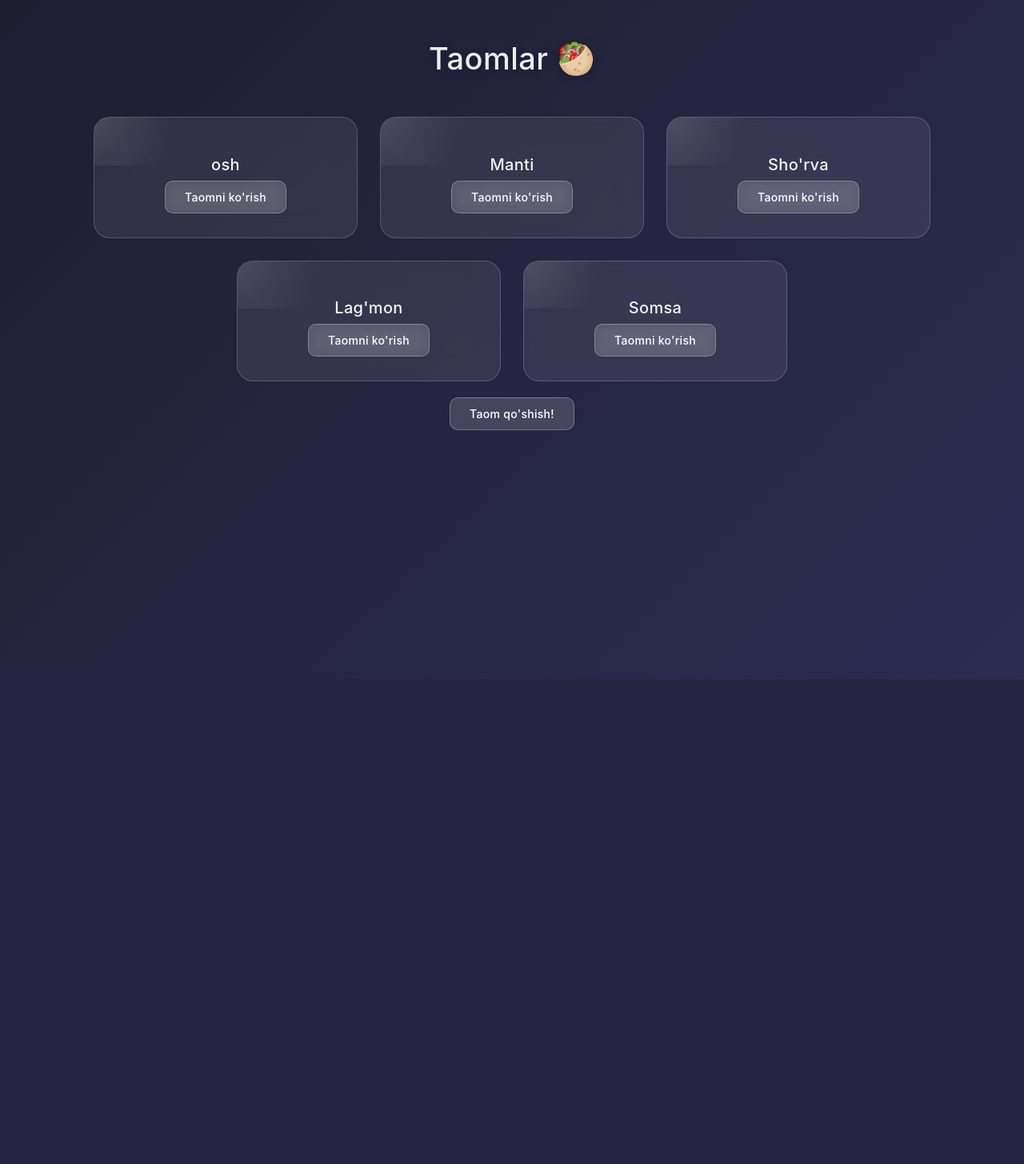
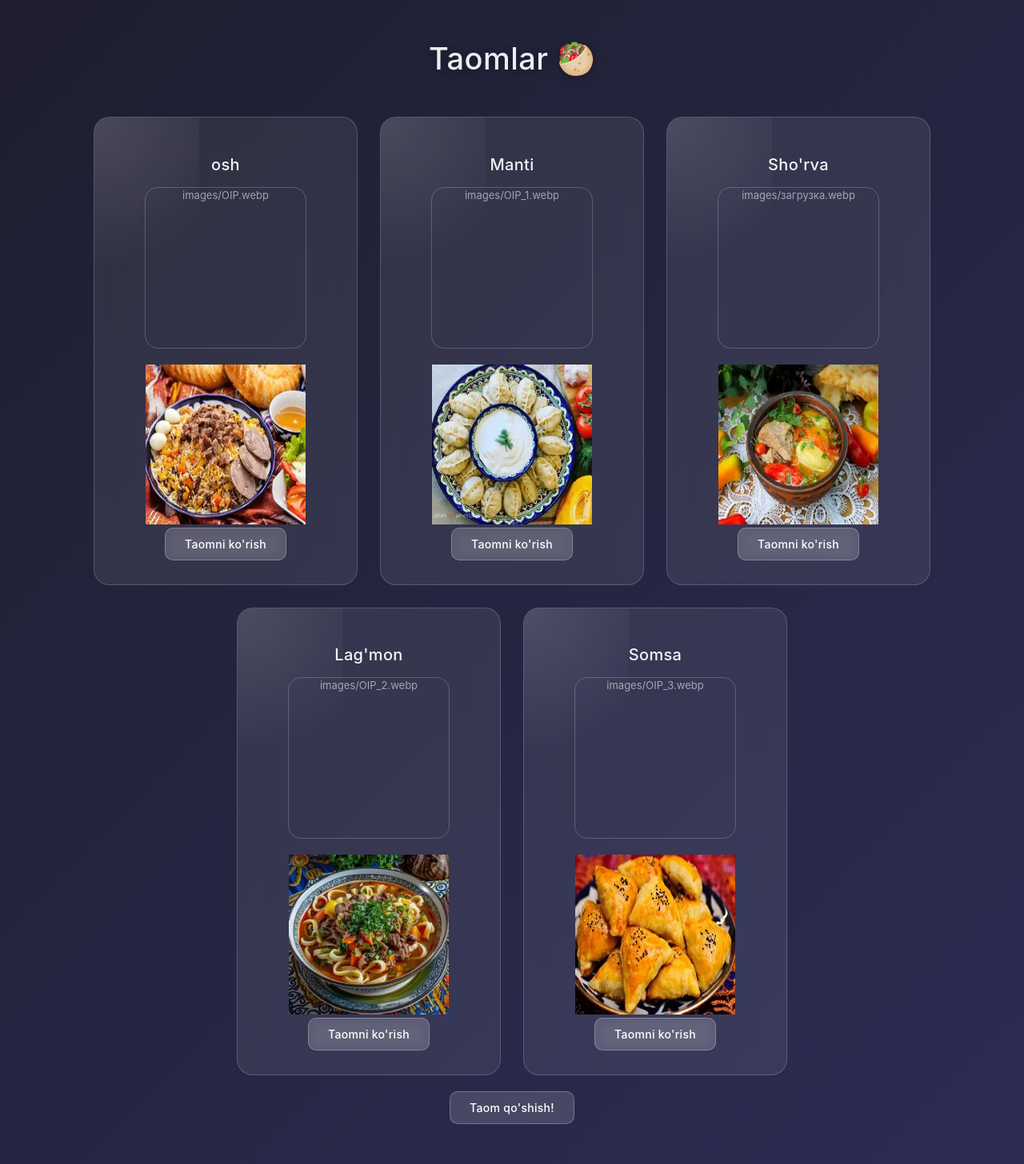
Before and after one commit to meyliyev72/salom, a Django app: page /app/taom/ in a window 1280 px wide. Shown: the whole page at 80% size. Before the commit the page ends 850 px from the top, so only its background shows below. Run offline with Django 5.2, Linux system fonts and the light colour scheme; data comes from the database, SQL or seed files in the repository.

Commit message:
add glassmorphism styles

```diff
--- a/static/css/stili.css
+++ b/static/css/stili.css
@@ -128,3 +128,19 @@ h1 {
     border-color: rgba(255, 255, 255, 0.5);
     transform: translateY(-2px);
 }
+
+p{
+        margin: 16px auto 20px;
+    display: block;
+    border-radius: 16px;
+    width: 200px;
+    height: 200px;
+    object-fit: cover;
+    border: 1px solid rgba(255, 255, 255, 0.20);
+    transition: transform 0.3s ease, box-shadow 0.3s ease;
+}
+
+p:hover{
+    transform: scale(1.05);
+    box-shadow: 0 12px 30px rgba(0, 0, 0, 0.4);
+}
--- a/templates/myapp/user_list.html
+++ b/templates/myapp/user_list.html
@@ -14,6 +14,12 @@
         {% for user in users %}
         <div class="card">
             <h2>{{ user.title }} </h2>
+            <p>{{user.rasm}}</p>
+            {% if user.rasm %}
+            <img src="{{user.rasm.url}}" width="200" height="200">
+            {% else %}
+            <img src="{% static 'css/images/salom.png' %}">
+            {% endif %}
             <a href="{% url 'user_detail' user.slug %}" class="btn">Taomni ko'rish</a>
         </div>
         {% empty %}
```
